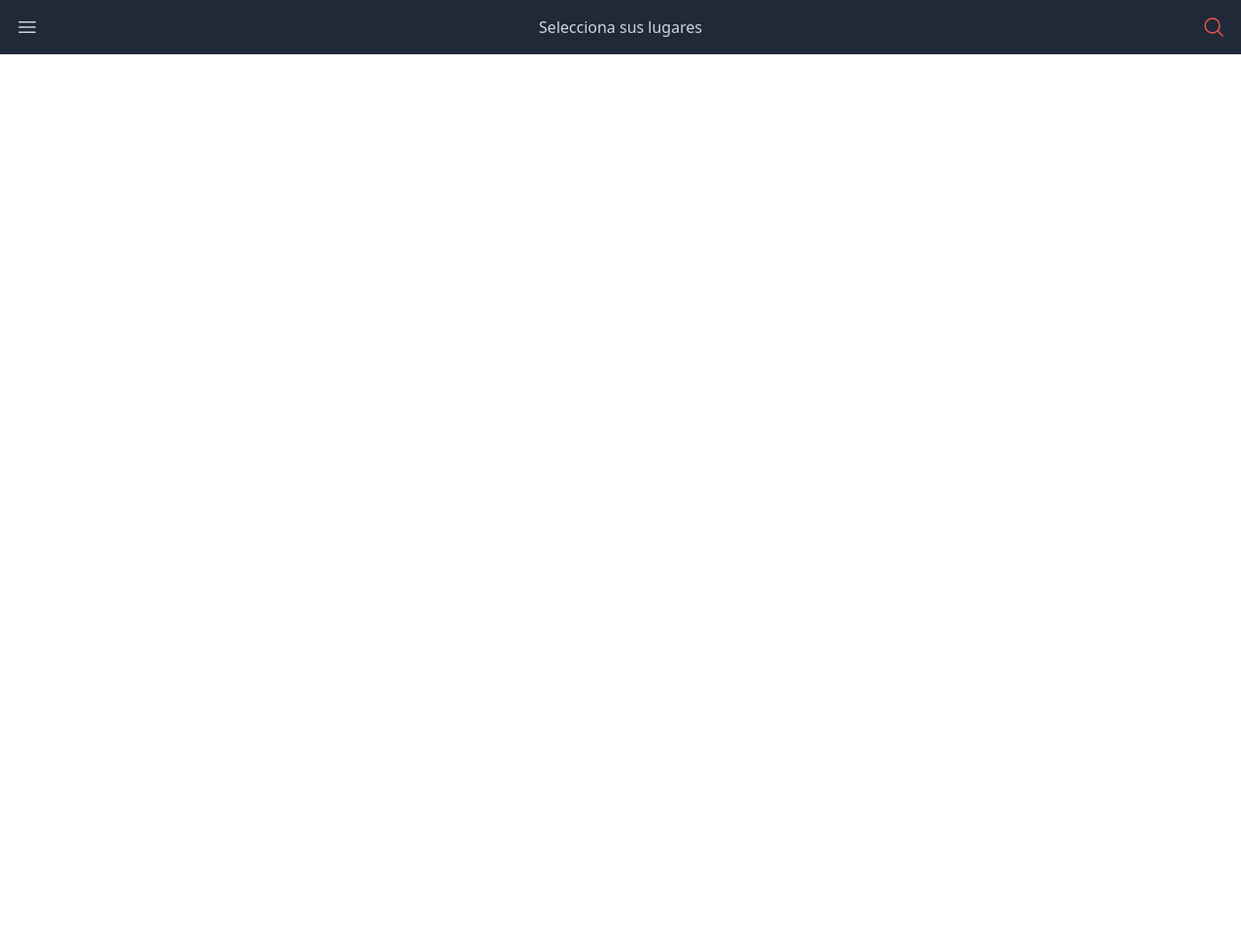
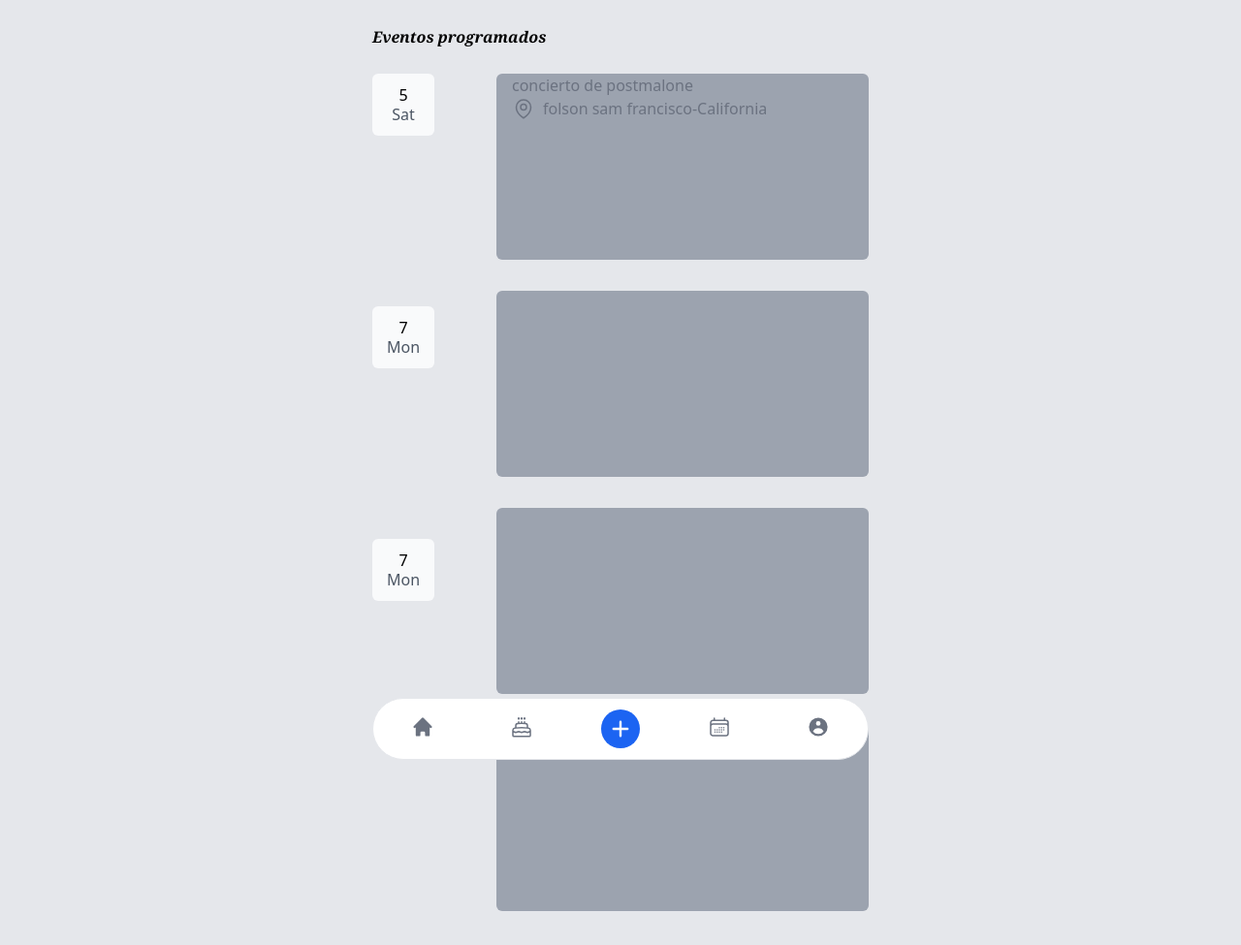
Before and after one commit to Alberto5454/prototipo-app, a website built with Vite: page timeline.html in a window 1280 px wide. Shown: the whole page at 97% size. Before the commit the page ends 800 px from the top, so only its background shows below. Built offline with nearby package versions, Linux system fonts and the light colour scheme.

Commit message:
guardar cambios

```diff
--- a/src/css/style.css
+++ b/src/css/style.css
@@ -12,7 +12,7 @@ header {
 
 .fondo{
     min-height: max-content;
-    background-image: url(Duki.jpg);
+    background-image: url(Duki.jp);
     background-position: center;
      /* background: no-repeat; */
 }
@@ -120,7 +120,7 @@ header {
       background-color: rgb(203, 39, 88);
       color:white;
       padding: 5px ;
-      border-radius:  6px; }
+      border-radius:6px; }
 
       .contenedor2{
         background-color: rgb(213, 213, 213);
@@ -128,4 +128,41 @@ header {
         padding: 10px;
         border-top-right-radius: 20px;
         border-top-left-radius: 20px;
-        background-size: 100%;}
+        background-size:100%;}
+
+        .headT {
+          @apply grid grid-cols-1 text-left leading-3 mt-8 mx-auto max-w-lg;
+      }
+
+
+      .lineas {
+          @apply grid grid-cols-2 text-left mt-4 mx-auto max-w-lg;
+      }
+
+      .lineaT{
+          @apply grid grid-cols-1;
+      }
+
+      .fechas {
+          @apply cursor-pointer w-16 h-16 bg-gray-50 text-gray-600 rounded-md;
+      }
+
+      .fechasI {
+          @apply text-center leading-5 mt-3 mx-auto max-w-lg;
+      }
+
+      .lineaC {
+
+      }
+
+      .presentaciones {
+          @apply mb-8 cursor-pointer w-96 h-48 bg-gray-400 text-gray-500 rounded-md -ml-32;
+      }
+
+      .pre1 {
+          @apply grid grid-cols-1 text-left ml-4 mx-auto max-w-fit;
+      }
+
+      .pre1-1 {
+          @apply grid grid-cols-2 mt-7 text-left;
+       }
--- a/src/js/slider.js
+++ b/src/js/slider.js
@@ -8,23 +8,23 @@ slider.innerHTML = `
   <div class="relative h-56 overflow-hidden rounded-lg md:h-96">
        <!-- Item 1 -->
       <div class="hidden duration-700 ease-in-out" data-carousel-item="active">
-          <img src="/src/images/descarga.jpeg" class="absolute block w-full -translate-x-1/2 -translate-y-1/2 top-1/2 left-1/2" alt="...">
+          <img src="./images/carousel/descarga.jpeg" class="absolute block w-full -translate-x-1/2 -translate-y-1/2 top-1/2 left-1/2" alt="...">
       </div>
       <!-- Item 2 -->
       <div class="hidden duration-700 ease-in-out" data-carousel-item>
-          <img src="/src/images/IvanHerzog_LaNau_7-1280x640 (1).jpg" class="absolute block w-full -translate-x-1/2 -translate-y-1/2 top-1/2 left-1/2" alt="...">
+          <img src="./images/carousel/IvanHerzog_LaNau_7-1280x640 (1).jpg" class="absolute block w-full -translate-x-1/2 -translate-y-1/2 top-1/2 left-1/2" alt="...">
       </div>
       <!-- Item 3 -->
       <div class="hidden duration-700 ease-in-out" data-carousel-item>
-          <img src="/src/images/FrYR92SWIAklS1H.jpeg" class="absolute block w-full -translate-x-1/2 -translate-y-1/2 top-1/2 left-1/2" alt="...">
+          <img src="./images/carousel/FrYR92SWIAklS1H.jpeg" class="absolute block w-full -translate-x-1/2 -translate-y-1/2 top-1/2 left-1/2" alt="...">
       </div>
       <!-- Item 4 -->
       <div class="hidden duration-700 ease-in-out" data-carousel-item>
-          <img src="/src/images/IMG_3333-e1581870604481.jpg" class="absolute block w-full -translate-x-1/2 -translate-y-1/2 top-1/2 left-1/2" alt="...">
+          <img src="./images/carousel/IMG_3333-e1581870604481.jpg" class="absolute block w-full -translate-x-1/2 -translate-y-1/2 top-1/2 left-1/2" alt="...">
       </div>
       <!-- Item 5 -->
       <div class="hidden duration-700 ease-in-out" data-carousel-item>
-          <img src="/src/images/Elias-Rampello-en-concierto-en-Plataforma-Lavarden-01-rosarioshow-1280x640.jpg" class="absolute block w-full -translate-x-1/2 -translate-y-1/2 top-1/2 left-1/2" alt="...">
+          <img src="./images/carousel/Elias-Rampello-en-concierto-en-Plataforma-Lavarden-01-rosarioshow-1280x640.jpg" class="absolute block w-full -translate-x-1/2 -translate-y-1/2 top-1/2 left-1/2" alt="...">
       </div>
   </div>
   <!-- Slider indicators -->
--- a/timeline.html
+++ b/timeline.html
@@ -1,5 +1,6 @@
 <!DOCTYPE html>
 <html lang="es">
+
 <head>
   <meta charset="UTF-8" />
   <link rel="icon" type="image/svg+xml" href="/vite.svg" />
@@ -7,34 +8,118 @@
   <title>Eventos Online</title>
 </head>
 
-  <body>
-
-
-
-    <div id="header"></div>
-
-    <!-- Texto superior -->
-    <div class="flex flex-col justify-center items-center w-full">
-
+<body class="bg-gray-200">
+  <!-- Encabezado de la aplicacion -->
+  <div id="header2"></div>
+  <div>
+    <h1 class="headT text-black font-extrabold font-serif italic">Eventos programados</h1>
   </div>
-
-    <!-- Slider (Pase de diapositivas) -->
 
   <!-- Contenido de la aplicacion -->
   <main>
 
+     <div class="p-4 container">
+      <div class="lineas">
+        <div class="lineaT">
+          <div class="fechas">
+            <div class="fechasI">
+              <h1 class="text-black">5</h1>
+              <h1>Sat</h1>
+            </div>
+          </div>
+          <div class="fechas">
+            <div class="fechasI">
+              <h1 class="text-black">7</h1>
+              <h1>Mon</h1>
+            </div>
+          </div>
+          <div class="fechas">
+            <div class="fechasI">
+              <h1 class="text-black">7</h1>
+              <h1>Mon</h1>
+            </div>
+          </div>
+          <div class="lineaC">
+            <H1 class="rotate-90"></H1>
+          </div>
+        </div>
+        <div class="LIneaI">
+          <div class="presentaciones">
+            <div class="pre1">
+              <h1>concierto de postmalone</h1>
+              <div class="flex gap-2">
+                <svg xmlns="http://www.w3.org/2000/svg" fill="none" viewBox="0 0 24 24" stroke-width="1.5"
+                  stroke="currentColor" class="w-6 h-6">
+                  <path stroke-linecap="round" stroke-linejoin="round" d="M15 10.5a3 3 0 11-6 0 3 3 0 016 0z" />
+                  <path stroke-linecap="round" stroke-linejoin="round"
+                    d="M19.5 10.5c0 7.142-7.5 11.25-7.5 11.25S4.5 17.642 4.5 10.5a7.5 7.5 0 1115 0z" />
+                </svg>
+                <h1>folson sam francisco-California</h1>
+              </div>
+            </div>
+          </div>
+          <div class="presentaciones">
+            <div>
+
+            </div>
+          </div>
+          <div class="presentaciones">
+            <div>
+
+            </div>
+          </div>
+          <div class="presentaciones">
+            <div>
+
+            </div>
+          </div>
+
+        </div>
+      </div>
+    </div>
 
 
-
+    <!-- <ol class="relative border-l border-gray-200 dark:border-gray-700">
+      <li class="mb-10 ml-6">
+          <span class="absolute flex items-center justify-center w-6 h-6 bg-blue-100 rounded-full -left-3 ring-8 ring-white dark:ring-gray-900 dark:bg-blue-900">
+              <img class="rounded-full shadow-lg" src="/docs/images/people/profile-picture-3.jpg" alt="Bonnie image"/>
+          </span>
+          <div class="items-center justify-between p-4 bg-white border border-gray-200 rounded-lg shadow-sm sm:flex dark:bg-gray-700 dark:border-gray-600">
+              <time class="mb-1 text-xs font-normal text-gray-400 sm:order-last sm:mb-0">just now</time>
+              <div class="text-sm font-normal text-gray-500 dark:text-gray-300">Bonnie moved <a href="#" class="font-semibold text-blue-600 dark:text-blue-500 hover:underline">Jese Leos</a> to <span class="bg-gray-100 text-gray-800 text-xs font-normal mr-2 px-2.5 py-0.5 rounded dark:bg-gray-600 dark:text-gray-300">Funny Group</span></div>
+          </div>
+      </li>
+      <li class="mb-10 ml-6">
+          <span class="absolute flex items-center justify-center w-6 h-6 bg-blue-100 rounded-full -left-3 ring-8 ring-white dark:ring-gray-900 dark:bg-blue-900">
+              <img class="rounded-full shadow-lg" src="/docs/images/people/profile-picture-5.jpg" alt="Thomas Lean image"/>
+          </span>
+          <div class="p-4 bg-white border border-gray-200 rounded-lg shadow-sm dark:bg-gray-700 dark:border-gray-600">
+              <div class="items-center justify-between mb-3 sm:flex">
+                  <time class="mb-1 text-xs font-normal text-gray-400 sm:order-last sm:mb-0">2 hours ago</time>
+                  <div class="text-sm font-normal text-gray-500 lex dark:text-gray-300">Thomas Lean commented on  <a href="#" class="font-semibold text-gray-900 dark:text-white hover:underline">Flowbite Pro</a></div>
+              </div>
+              <div class="p-3 text-xs italic font-normal text-gray-500 border border-gray-200 rounded-lg bg-gray-50 dark:bg-gray-600 dark:border-gray-500 dark:text-gray-300">Hi ya'll! I wanted to share a webinar zeroheight is having regarding how to best measure your design system! This is the second session of our new webinar series on #DesignSystems discussions where we'll be speaking about Measurement.</div>
+          </div>
+      </li>
+      <li class="ml-6">
+          <span class="absolute flex items-center justify-center w-6 h-6 bg-blue-100 rounded-full -left-3 ring-8 ring-white dark:ring-gray-900 dark:bg-blue-900">
+              <img class="rounded-full shadow-lg" src="/docs/images/people/profile-picture-1.jpg" alt="Jese Leos image"/>
+          </span>
+          <div class="items-center justify-between p-4 bg-white border border-gray-200 rounded-lg shadow-sm sm:flex dark:bg-gray-700 dark:border-gray-600">
+              <time class="mb-1 text-xs font-normal text-gray-400 sm:order-last sm:mb-0">1 day ago</time>
+              <div class="text-sm font-normal text-gray-500 lex dark:text-gray-300">Jese Leos has changed <a href="#" class="font-semibold text-blue-600 dark:text-blue-500 hover:underline">Pricing page</a> task status to  <span class="font-semibold text-gray-900 dark:text-white">Finished</span></div>
+          </div>
+      </li>
+  </ol> -->
 
 
 
   </main>
 
+  <div id="barra"></div>
 
-    <!--<div id="slider"></div>-->
+  <script type="module" src="/src/js/main.js"></script>
 
+</body>
 
-    <script type="module" src="src/js/main.js"></script>
-  </body>
 </html>
--- a/vite.config.cjs
+++ b/vite.config.cjs
@@ -11,7 +11,11 @@ export default defineConfig({
     assetsDir: "assets",
     rollupOptions: {
       input: {
-        main: resolve(__dirname, 'index.html')
+        main: resolve(__dirname, 'index.html'),
+        detalles: resolve(__dirname, 'detalles.html'),
+        detalles_eventos: resolve(__dirname, 'detalles_eventos.html'),
+        location: resolve(__dirname, 'location.html'),
+        timeline: resolve(__dirname, 'timeline.html'),
       }
     }
   },
```
Also changed, not shown: public/descarga.jpeg (renamed from src/images/descarga.jpeg), public/images/carousel/Elias-Rampello-en-concierto-en-Plataforma-Lavarden-01-rosarioshow-1280x640.jpg (renamed from src/images/Elias-Rampello-en-concierto-en-Plataforma-Lavarden-01-rosarioshow-1280x640.jpg), public/images/carousel/FrYR92SWIAklS1H.jpeg (renamed from src/images/FrYR92SWIAklS1H.jpeg), public/images/carousel/IMG_3333-e1581870604481.jpg (renamed from src/images/IMG_3333-e1581870604481.jpg), public/images/carousel/IvanHerzog_LaNau_7-1280x640 (1).jpg (renamed from src/images/IvanHerzog_LaNau_7-1280x640 (1).jpg). Lines whose indentation alone changed are shown as unchanged.
